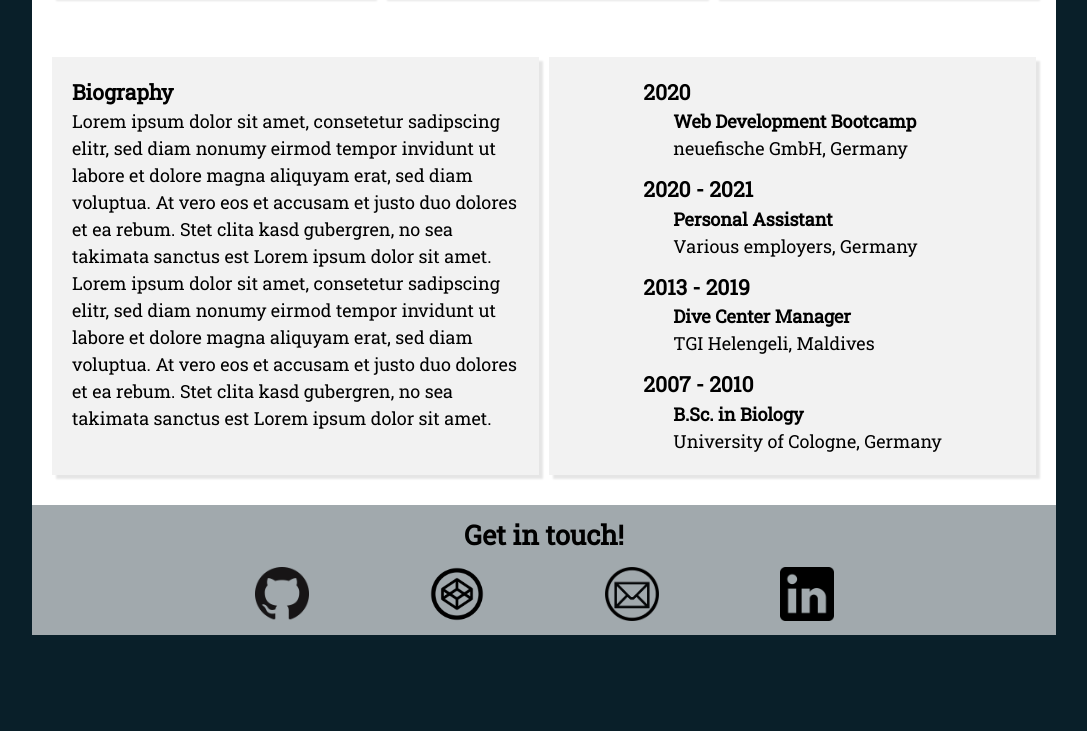
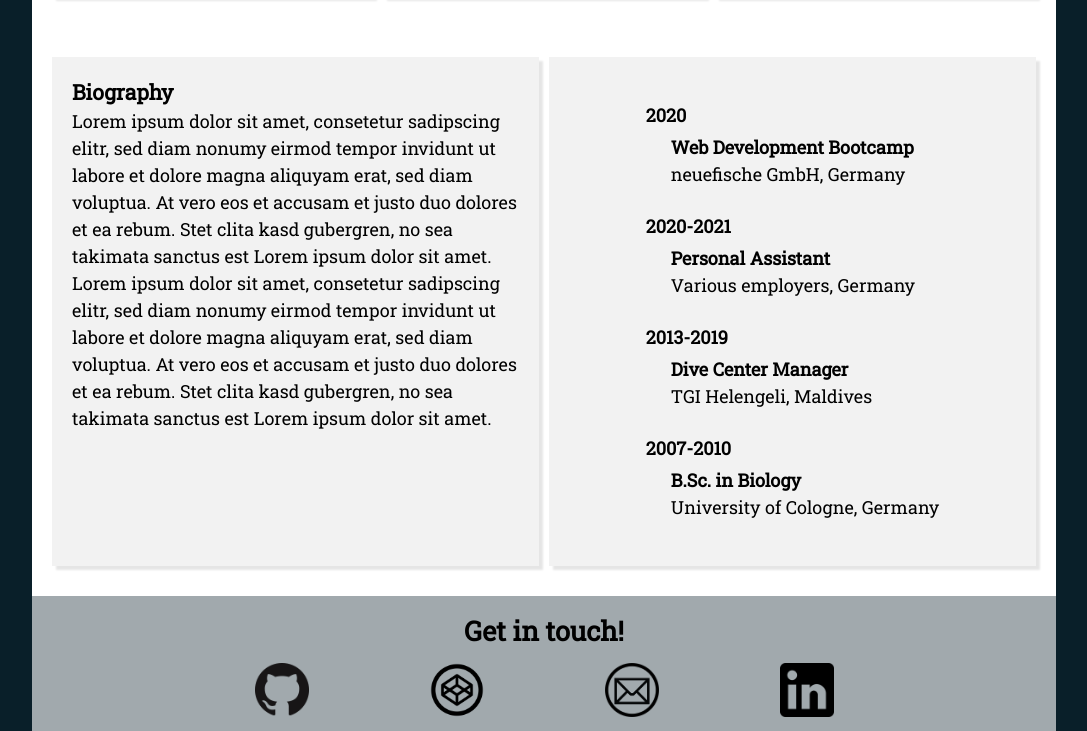
Before and after one commit to ahohnsen/personal-website, a plain HTML site: page index.html in a window 1280 px wide. Shown: the part 1390-2121 px from the top of the page, without its empty margins (96-1183 px from the left). Before the commit the page ends 2025 px from the top, so only its background shows below. Drawn offline with Linux system fonts and the light colour scheme.

Commit message:
Clean-up HTML

```diff
--- a/index.html
+++ b/index.html
@@ -1,20 +1,23 @@
 <!DOCTYPE html>
 <html lang="en">
   <head>
-  <meta charset="UTF-8">
-  <meta name="viewport" content="width=device-width, initial-scale=1.0">
+    <meta charset="UTF-8" />
+    <meta name="viewport" content="width=device-width, initial-scale=1.0" />
     <title>Andrea Hohnsen</title>
-  <link rel="preconnect" href="https://fonts.googleapis.com">
-  <link rel="preconnect" href="https://fonts.gstatic.com" crossorigin>
-  <link href="https://fonts.googleapis.com/css2?family=Roboto&family=Roboto+Slab&display=swap" rel="stylesheet">
-  <link rel="stylesheet" href="styles.css">
+    <link rel="preconnect" href="https://fonts.googleapis.com" />
+    <link rel="preconnect" href="https://fonts.gstatic.com" crossorigin />
+    <link
+      href="https://fonts.googleapis.com/css2?family=Roboto&family=Roboto+Slab&display=swap"
+      rel="stylesheet"
+    />
+    <link rel="stylesheet" href="styles.css" />
   </head>
   <body>
     <div class="page">
-    <header>
+      <header class="header-main">
         <h1>Andrea Hohnsen</h1>
-      <nav >
-        <ul class="navigation">
+        <nav>
+          <ul class="navigation nav-bar-color">
             <li class="button-top-nav"><a href="#me">me</a></li>
             <li class="button-top-nav"><a href="#skills">skills</a></li>
             <li class="button-top-nav"><a href="#interests">interests</a></li>
@@ -23,16 +26,32 @@
         </nav>
       </header>
       <main>
-      <img class="img-header" src="images/header-image-small.jpg" alt="" width="3101px" height="1239px">
+        <img
+          class="img-header"
+          src="images/header-image-small.jpg"
+          alt=""
+          width="3101px"
+          height="1239px"
+        />
         <div class="wrapper">
           <section id="me" class="section-box">
             <h3>About me</h3>
-          <div class="section-flex">
-          <img class="portrait" src="images/Photo_Circle.png" alt="Profile picture" width="100px" height="100px">
-          <p>I am a former biologist who worked several years abroad as a Dive Instructor and Dive Center Manager. Currently I am back home in Germany and learning to become a Web Developer.</p>
-          </div>
+            <figure class="section-flex">
+              <img
+                class="portrait"
+                src="images/Photo_Circle.png"
+                alt="Profile picture"
+                width="100px"
+                height="100px"
+              />
+              <figcaption>
+                I am a former biologist who worked several years abroad as a
+                Dive Instructor and Dive Center Manager. Currently I am back
+                home in Germany and learning to become a Web Developer.
+              </figcaption>
+            </figure>
           </section>
-        <section id="skills" class="section-box" >
+          <section id="skills" class="section-box">
             <ul class="section-flex">
               <li class="list-item"><h3>Skills</h3></li>
               <li class="list-item">keen perception</li>
@@ -56,59 +75,81 @@
           </section>
         </div>
         <div class="wrapper">
-        <section id="life" class="section-box" >
+          <section id="life" class="section-box">
             <h3>Biography</h3>
-            <p>Lorem ipsum dolor sit amet, consetetur sadipscing elitr, sed diam nonumy eirmod tempor invidunt ut labore et dolore magna aliquyam erat, sed diam voluptua. At vero eos et accusam et justo duo dolores et ea rebum. Stet clita kasd gubergren, no sea takimata sanctus est Lorem ipsum dolor sit amet. Lorem ipsum dolor sit amet, consetetur sadipscing elitr, sed diam nonumy eirmod tempor invidunt ut labore et dolore magna aliquyam erat, sed diam voluptua. At vero eos et accusam et justo duo dolores et ea rebum. Stet clita kasd gubergren, no sea takimata sanctus est Lorem ipsum dolor sit amet.</p>
+            <p>
+              Lorem ipsum dolor sit amet, consetetur sadipscing elitr, sed diam
+              nonumy eirmod tempor invidunt ut labore et dolore magna aliquyam
+              erat, sed diam voluptua. At vero eos et accusam et justo duo
+              dolores et ea rebum. Stet clita kasd gubergren, no sea takimata
+              sanctus est Lorem ipsum dolor sit amet. Lorem ipsum dolor sit
+              amet, consetetur sadipscing elitr, sed diam nonumy eirmod tempor
+              invidunt ut labore et dolore magna aliquyam erat, sed diam
+              voluptua. At vero eos et accusam et justo duo dolores et ea rebum.
+              Stet clita kasd gubergren, no sea takimata sanctus est Lorem ipsum
+              dolor sit amet.
+            </p>
           </section>
-        <section class="section-box">
-          <div class= "section-cv-flex">
-            <div class="cv-column">
-              <h3>2020</h3>
-            </div>
-            <div class="cv-column">
-              <h4>Web Development Bootcamp</h4>
-              <p>neuefische GmbH, Germany</p>
-            </div>
-            <div class="cv-column">
-              <h3>2020 - 2021</h3>
-            </div>
-            <div class="cv-column">
-              <h4>Personal Assistant</h4>
-              <p>Various employers, Germany</p>
-            </div>
-            <div class="cv-column">
-              <h3>2013 - 2019</h3>
-            </div>
-            <div class="cv-column">
-              <h4>Dive Center Manager</h4>
-              <p>TGI Helengeli, Maldives</p>
-            </div>
-            <div class="cv-column">
-              <h3>2007 - 2010</h3>
-            </div>
-            <div class="cv-column">
-              <h4>B.Sc. in Biology</h4>
-              <p>University of Cologne, Germany<p>
-            </div>
-          </div>
+          <section class="section-box alignment">
+            <dl>
+              <dt>2020</dt>
+              <dd>Web Development Bootcamp</dd>
+              <dd>neuefische GmbH, Germany</dd>
+              <dt>2020-2021</dt>
+              <dd>Personal Assistant</dd>
+              <dd>Various employers, Germany</dd>
+              <dt>2013-2019</dt>
+              <dd>Dive Center Manager</dd>
+              <dd>TGI Helengeli, Maldives</dd>
+              <dt>2007-2010</dt>
+              <dd>B.Sc. in Biology</dd>
+              <dd>University of Cologne, Germany</dd>
+            </dl>
           </section>
         </div>
       </main>
-    <footer>
-      <div class="footer">
+      <footer class="nav-bar-color">
         <h2>Get in touch!</h2>
-      </div>
         <ul class="navigation">
           <li class="button-bottom-nav">
-          <a href="https://github.com/ahohnsen" target="_blank"><img class="icon" src="images/icon-github.png" alt="Icon Github" width="40px" height="40px"></a>
+            <a href="https://github.com/ahohnsen" target="_blank"
+              ><img
+                class="icon"
+                src="images/icon-github.png"
+                alt="Icon Github"
+                width="40px"
+                height="40px"
+            /></a>
           </li>
           <li class="button-bottom-nav">
-          <a href="https://codepen.io/ahohnsen" target="_blank"><img class="icon" src="images/icon-codepen.png" alt="Icon Codepen" width="40px" height="40px"></a></li>
-        <li class="button-bottom-nav">
-          <a href="mailto:a.hohnsen@mail.de" target="_blank"><img class="icon" src="images/icon-email.png" alt="Icon Email" width="40px" height="40px"></a>
+            <a href="https://codepen.io/ahohnsen" target="_blank"
+              ><img
+                class="icon"
+                src="images/icon-codepen.png"
+                alt="Icon Codepen"
+                width="40px"
+                height="40px"
+            /></a>
           </li>
           <li class="button-bottom-nav">
-          <a href="https://www.linkedin.com/in/andrea-hohnsen" target="_blank"><img class="icon" src="images/icon-linkedin.png" alt="Icon LinkedIn" width="40px" height="40px"></a>
+            <a href="mailto:a.hohnsen@mail.de" target="_blank"
+              ><img
+                class="icon"
+                src="images/icon-email.png"
+                alt="Icon Email"
+                width="40px"
+                height="40px"
+            /></a>
+          </li>
+          <li class="button-bottom-nav">
+            <a href="https://www.linkedin.com/in/andrea-hohnsen" target="_blank"
+              ><img
+                class="icon"
+                src="images/icon-linkedin.png"
+                alt="Icon LinkedIn"
+                width="40px"
+                height="40px"
+            /></a>
           </li>
         </ul>
       </footer>
--- a/styles.css
+++ b/styles.css
@@ -6,7 +6,7 @@
 }
 
 body {
-    background-color: rgba(9,31,41,100%);
+  background-color: rgba(9, 31, 41, 100%);
 }
 
 .page {
@@ -15,7 +15,7 @@ body {
   margin-right: auto;
   margin-left: auto;
   max-width: 1080px;
-    font-family: 'Roboto Slab', Verdana, sans-serif;
+  font-family: "Roboto Slab", Verdana, sans-serif;
   font-size: 112.5%;
   line-height: 1.5;
 }
@@ -25,8 +25,8 @@ body {
     width: 100%;
   }
 }
-header {
-  font-family: 'Roboto Slab', sans-serif;
+.header-main {
+  font-family: "Roboto Slab", sans-serif;
   background-color: white;
   position: sticky;
   top: 0;
@@ -36,12 +36,23 @@ h1 {
   padding: 15px;
   text-align: center;
 }
+h2 {
+  padding: 15px 0 5px 0;
+  text-align: center;
+}
+
+h2 {
+  text-align: center;
+}
+
+.nav-bar-color {
+  background-color: rgba(9, 31, 41, 38%);
+}
 
 .navigation {
   display: flex;
   flex-wrap: wrap;
   justify-content: center;
-    background-color: rgba(9, 31, 41, 38%);
 }
 .navigation > * {
   flex-grow: 1;
@@ -94,8 +105,8 @@ ul {
 .section-box {
   padding: 20px;
   min-width: 300px;
-    background-color: rgba(0,0,0, 5%);
-    box-shadow: 4px 4px 2px rgba(0,0,0,10%);
+  background-color: rgba(0, 0, 0, 5%);
+  box-shadow: 4px 4px 2px rgba(0, 0, 0, 10%);
 }
 
 .wrapper {
@@ -121,23 +132,32 @@ ul {
   text-align: center;
 }
 .list-item:not(:last-child):not(:first-child) {
-    border-bottom:1px dashed rgba(9, 31, 41, 30%);
+  border-bottom: 1px dashed rgba(9, 31, 41, 30%);
 }
 
-.section-cv-flex {
+.alignment {
   display: flex;
-    flex-flow: column wrap;
-    align-content: center;
-  }
-.cv-column:nth-child(2n) {
-    padding-left: 30px;
-  }
-.cv-column:nth-child(2n):not(:last-child) {
-    padding-bottom: 12px;
+  justify-content: center;
+  align-items: center;
 }
 
-.footer {
-    font-family: 'Roboto Slab', serif;
+dt {
+  padding: 25px 0 5px 0;
+  font-weight: 900;
+}
+dd {
+  padding: 0 0 0 25px;
+  font-weight: 900;
+}
+dd:nth-of-type(2n) {
+  font-weight: 400;
+}
+dd:last-of-type {
+  padding: 0 0 25px 25px;
+}
+
+.footer-main {
+  font-family: "Roboto Slab", serif;
   background-color: rgba(9, 31, 41, 38%);
   text-align: center;
   padding: 10px 0px 5px 0px;
```
Also changed, not shown: test.html (deleted). Lines whose indentation alone changed are shown as unchanged.
